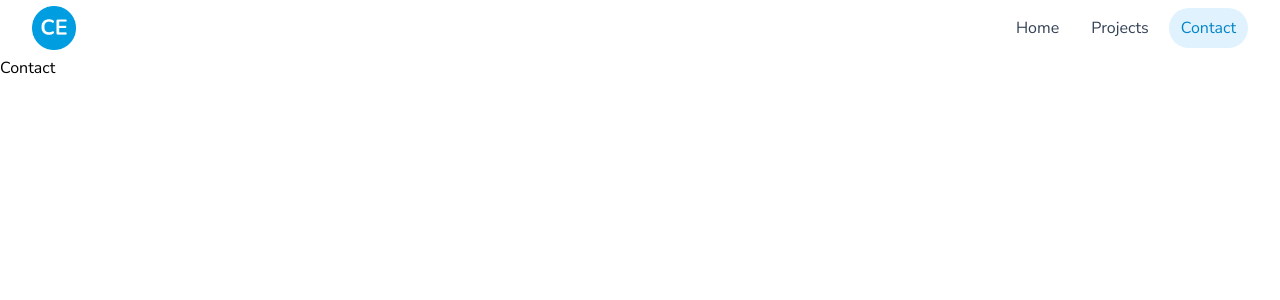
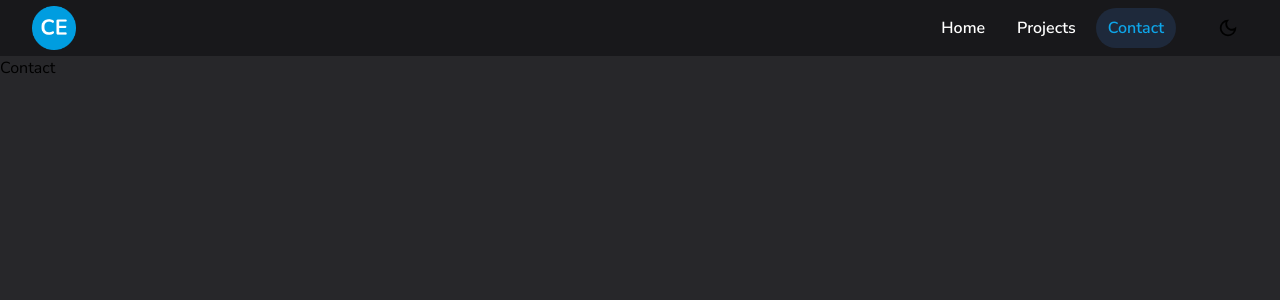
Before and after one commit to CihanErenler/portfolio-app-v2, a React (Vite) app: page /contact in a window 1280 px wide. Shown: the top 300 px of the page. Built offline with nearby package versions, Linux system fonts and the light colour scheme.

Commit message:
add dark mode

```diff
--- a/package.json
+++ b/package.json
@@ -14,6 +14,7 @@
     "match-sorter": "^6.3.1",
     "react": "^18.2.0",
     "react-dom": "^18.2.0",
+    "react-icons": "^4.12.0",
     "react-router-dom": "^6.21.0",
     "sort-by": "^1.2.0"
   },
--- a/src/App.tsx
+++ b/src/App.tsx
@@ -1,13 +1,34 @@
+import { FC, useState, useEffect } from "react";
 import { Outlet } from "react-router-dom";
 import { Navbar } from "./components";
 
-function App() {
+const App: FC<JSX.IntrinsicElements["main"]> = () => {
+  const [theme, setTheme] = useState<null | string>(null);
+
+  useEffect(() => {
+    if (window.matchMedia("(prefer-color-scheme: dark)").matches) {
+      setTheme("dark");
+    } else {
+      setTheme("light");
+    }
+  }, []);
+
+  useEffect(() => {
+    if (theme === "dark") {
+      document.documentElement.classList.toggle("dark");
+      document.documentElement.classList.toggle("light");
+    } else {
+      document.documentElement.classList.toggle("dark");
+      document.documentElement.classList.toggle("light");
+    }
+  }, [theme]);
+
   return (
-    <>
-      <Navbar />
+    <main className="bg-accent-1 dark:bg-zinc-800 min-h-screen">
+      <Navbar theme={theme} setTheme={setTheme} />
       <Outlet />
-    </>
+    </main>
   );
-}
+};
 
 export default App;
--- /dev/null
+++ b/src/components/hero/index.tsx
@@ -0,0 +1,7 @@
+import { FC } from "react";
+
+const Hero: FC<JSX.IntrinsicElements["section"]> = () => {
+  return <section>Hero</section>;
+};
+
+export default Hero;
--- /dev/null
+++ b/src/components/icon-button/index.tsx
@@ -0,0 +1,7 @@
+import React from "react";
+
+const IconButton = () => {
+  return <div>IconButton</div>;
+};
+
+export default IconButton;
--- a/src/components/index.tsx
+++ b/src/components/index.tsx
@@ -1,3 +1,4 @@
 import Navbar from "./navbar";
+import Hero from "./hero";
 
-export { Navbar };
+export { Navbar, Hero };
--- a/src/components/navbar/index.tsx
+++ b/src/components/navbar/index.tsx
@@ -2,10 +2,25 @@ import { FC } from "react";
 import navItems from "../../utils/navItems";
 import logo from "../../assets/logo.png";
 import { NavLink } from "react-router-dom";
+import { MdOutlineLightMode, MdOutlineDarkMode } from "react-icons/md";
 
-const Navbar: FC<JSX.IntrinsicElements["nav"]> = () => {
+type NavbarType = {
+  setTheme: React.Dispatch<React.SetStateAction<string | null>>;
+  theme: null | string;
+};
+
+const Navbar: FC<NavbarType & JSX.IntrinsicElements["nav"]> = ({
+  theme,
+  setTheme,
+}) => {
+  const handleThemeToggle = () => {
+    if (theme) {
+      setTheme(`${theme === "dark" ? "light" : "dark"}`);
+    }
+  };
+
   return (
-    <nav className="flex items-center justify-between mx-8 h-14">
+    <nav className="flex items-center justify-between px-8 h-14 bg-white w-screen dark:bg-zinc-900">
       <section>
         <NavLink to="/">
           <img className="w-11" src={logo} alt="logo" />
@@ -13,14 +28,17 @@ const Navbar: FC<JSX.IntrinsicElements["nav"]> = () => {
       </section>
       <section className="flex gap-2">
         {navItems.map((navItem) => (
-          <NavLink
-            key={navItem.name}
-            to={navItem.path}
-            className="h-10 w-auto px-3 active:scale-95 transition-transform flex items-center justify-center rounded-full capitalize hover:bg-accent-1 text-slate-700 aria-[current=page]:bg-sky-100 aria-[current=page]:text-sky-600"
-          >
+          <NavLink key={navItem.name} to={navItem.path} className="nav-link">
             {navItem.name}
           </NavLink>
         ))}
+        <button className="icon-button" onClick={handleThemeToggle}>
+          {theme === "dark" ? (
+            <MdOutlineLightMode size={22} color="#fff" />
+          ) : (
+            <MdOutlineDarkMode size={22} />
+          )}
+        </button>
       </section>
     </nav>
   );
--- a/src/index.css
+++ b/src/index.css
@@ -4,7 +4,23 @@
 @tailwind components;
 @tailwind utilities;
 
+*,
+*::before,
+*::after {
+  margin: 0;
+  padding: 0;
+  box-sizing: border-box;
+}
+
 html,
 body {
   font-family: "Nunito Sans", sans-serif;
 }
+
+.nav-link {
+  @apply h-10 w-auto px-3 active:scale-95 transition-transform flex items-center justify-center rounded-full capitalize hover:bg-accent-1 dark:hover:bg-slate-700 text-slate-700 aria-[current=page]:bg-sky-100 dark:aria-[current=page]:bg-slate-800 dark:aria-[current=page]:text-sky-500 aria-[current=page]:text-sky-600 font-semibold dark:text-white;
+}
+
+.icon-button {
+  @apply ml-6 hover:bg-accent-1 w-10 h-10 flex items-center justify-center rounded-full active:scale-95 transition-transform dark:hover:bg-slate-700;
+}
--- a/src/routes/root/index.tsx
+++ b/src/routes/root/index.tsx
@@ -1,9 +1,10 @@
 import { FC } from "react";
+import { Hero } from "../../components";
 
 const Root: FC<JSX.IntrinsicElements["section"]> = () => {
   return (
-    <section>
-      <p>This is root</p>
+    <section className="px-8 py-5">
+      <Hero />
     </section>
   );
 };
--- a/tailwind.config.js
+++ b/tailwind.config.js
@@ -1,6 +1,7 @@
 /** @type {import('tailwindcss').Config} */
 export default {
   content: ["./index.html", "./src/**/*.{js,ts,jsx,tsx}"],
+  darkMode: "class",
   theme: {
     extend: {
       colors: {
```
Also changed, not shown: 1 other file (tests, documents, lock files or other folders).
